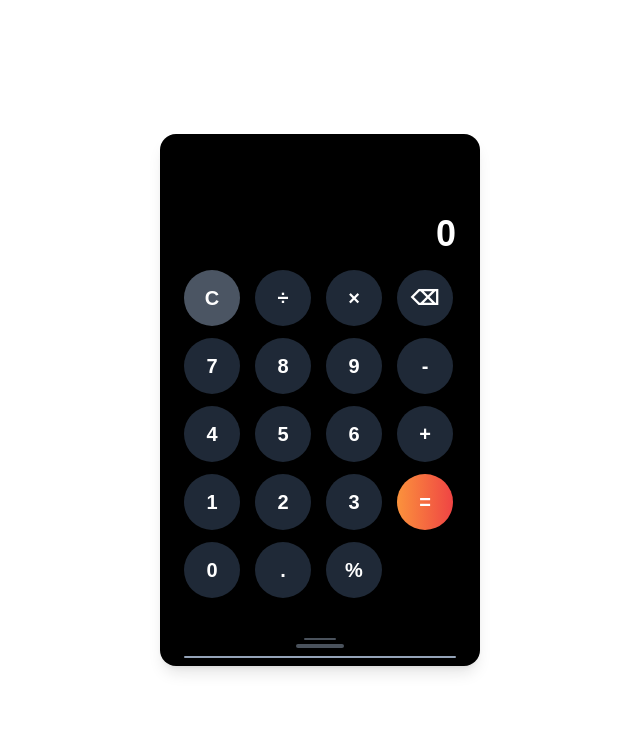
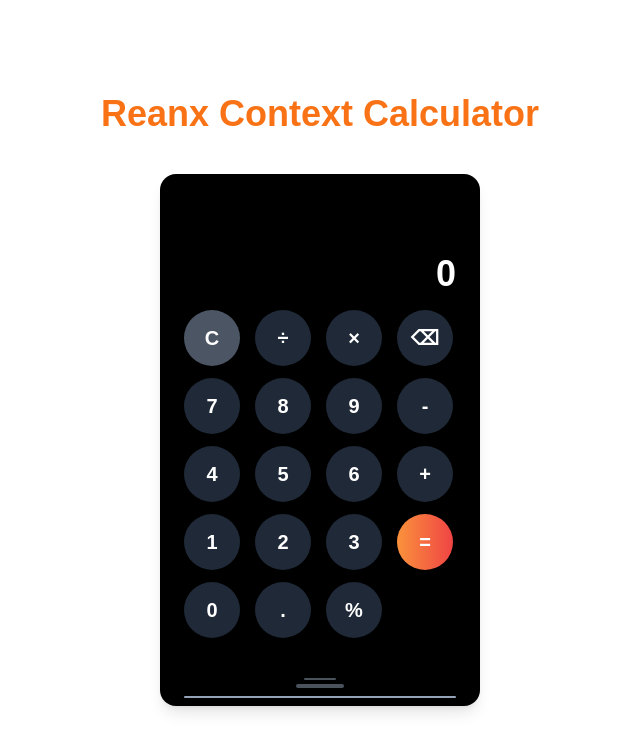
Before and after one commit to jmguevarra/reanx-calculator, a Next.js app: page / in a window 1280 px wide. Shown: the top 752 px of the page, without its empty margins (320-960 px from the left). Built offline with nearby package versions, Linux system fonts and the light colour scheme.

Commit message:
context calculator

```diff
--- a/src/components/Calculator/Main.tsx
+++ b/src/components/Calculator/Main.tsx
@@ -99,7 +99,10 @@
   };
 
   return (
-    <div className="flex justify-center items-center h-screen">
+    <div className="flex  flex-col justify-center items-center h-screen">
+      <h1 className="text-orange-500 font-bold mb-10 text-4xl">
+        Reanx Context Calculator
+      </h1>
       <div className="w-80 px-6 pt-20 pb-2 rounded-2xl bg-black shadow-lg relative overflow-hidden min-h-[532px]">
         {/* Display */}
         <div className="text-right text-white mb-4">
```
